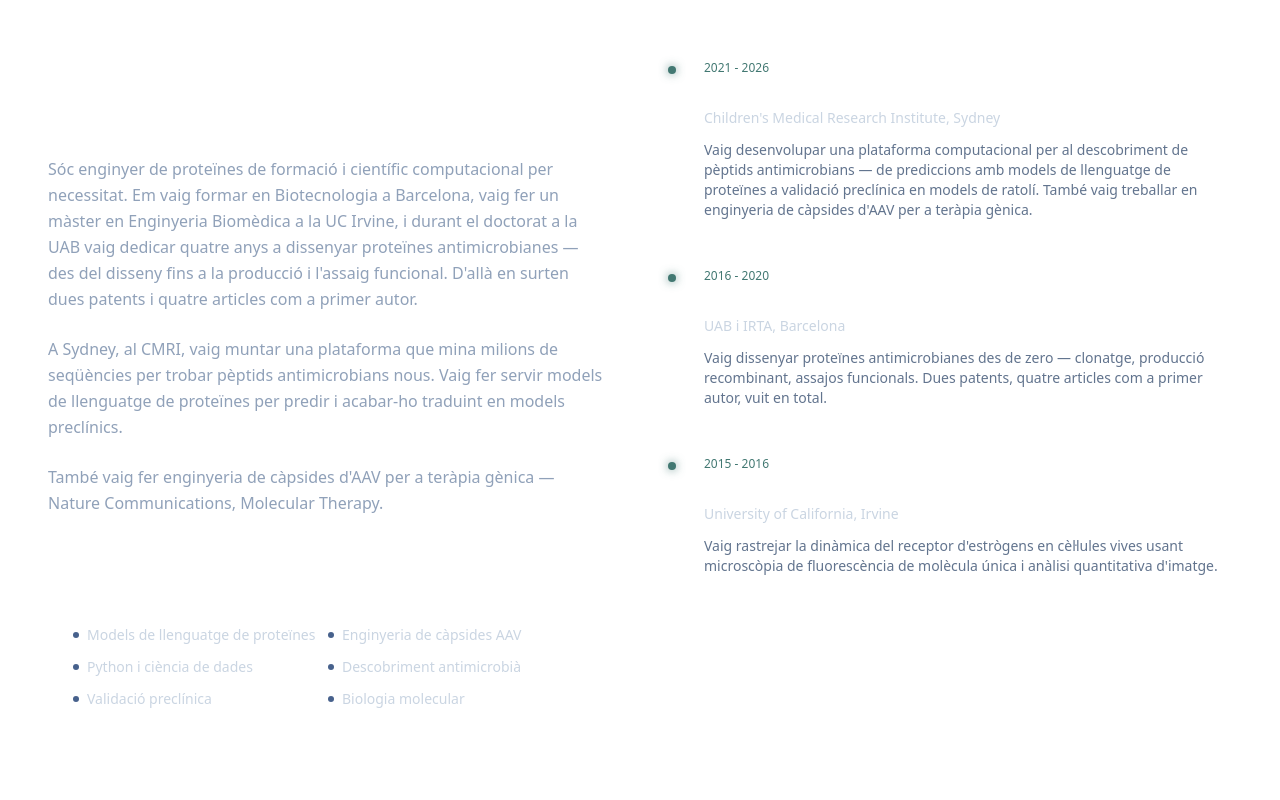
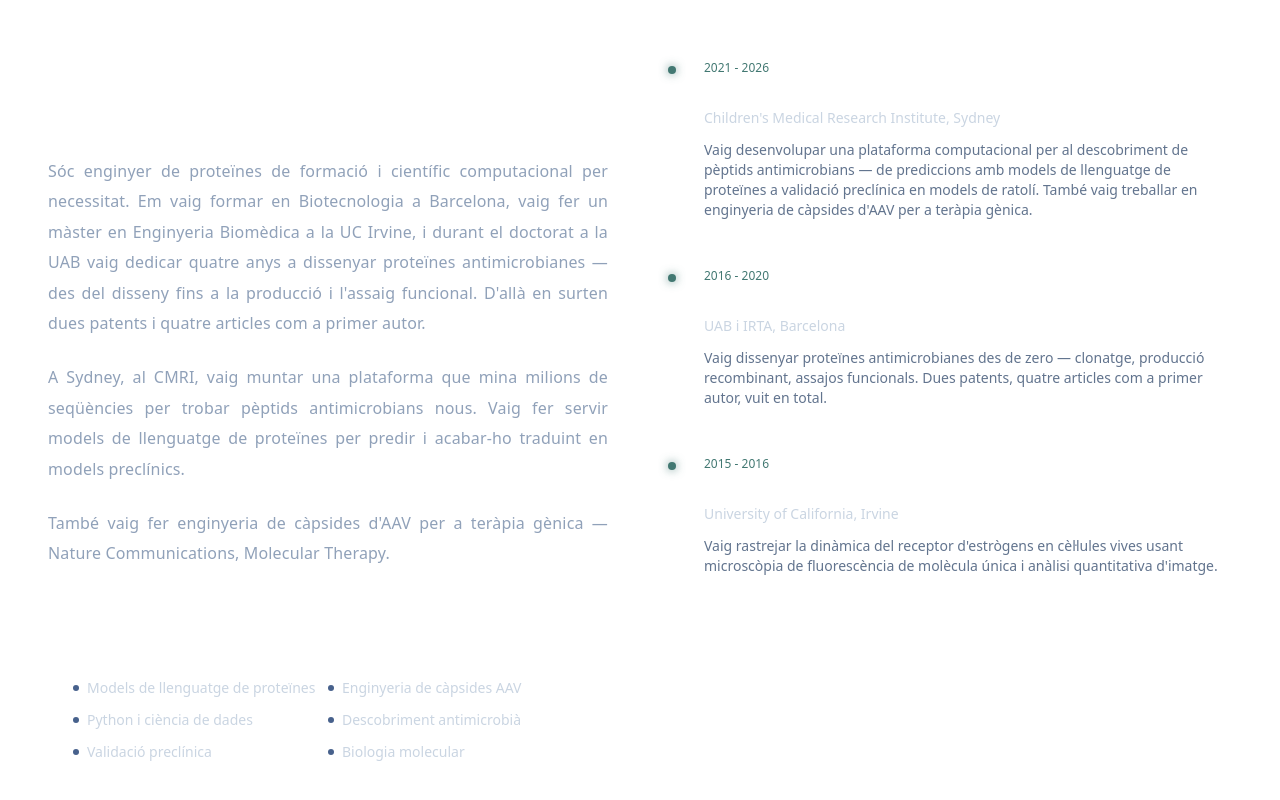
Before and after one commit to RRocaP/portfolio-gemini, a Next.js app: page /ca in a window 1280 px wide. Shown: the part 1922-2722 px from the top of the page. Built offline with nearby package versions, Linux system fonts and the light colour scheme.

Commit message:
Polish about-bio typography with justified multilingual layout

```diff
--- a/src/app/[locale]/page.tsx
+++ b/src/app/[locale]/page.tsx
@@ -433,9 +433,9 @@ export default function PortfolioPage() {
                 <h3 className="text-3xl font-bold mb-6 text-white tracking-tight">
                   {t.about.heading}
                 </h3>
-                <div className="space-y-6 text-slate-400 font-light leading-relaxed">
+                <div className="portfolio-about-bio space-y-6 text-slate-400 font-light leading-relaxed">
                   {t.about.bio.map((paragraph, i) => (
-                    <p key={i}>{paragraph}</p>
+                    <p key={i} lang={locale}>{paragraph}</p>
                   ))}
                 </div>
 
--- a/src/app/globals.css
+++ b/src/app/globals.css
@@ -124,3 +124,13 @@
     @apply text-foreground bg-transparent;
   }
 }
+
+@layer components {
+  .portfolio-about-bio p {
+    text-align: justify;
+    text-justify: inter-word;
+    hyphens: auto;
+    letter-spacing: 0.01em;
+    line-height: 1.9;
+  }
+}
```
